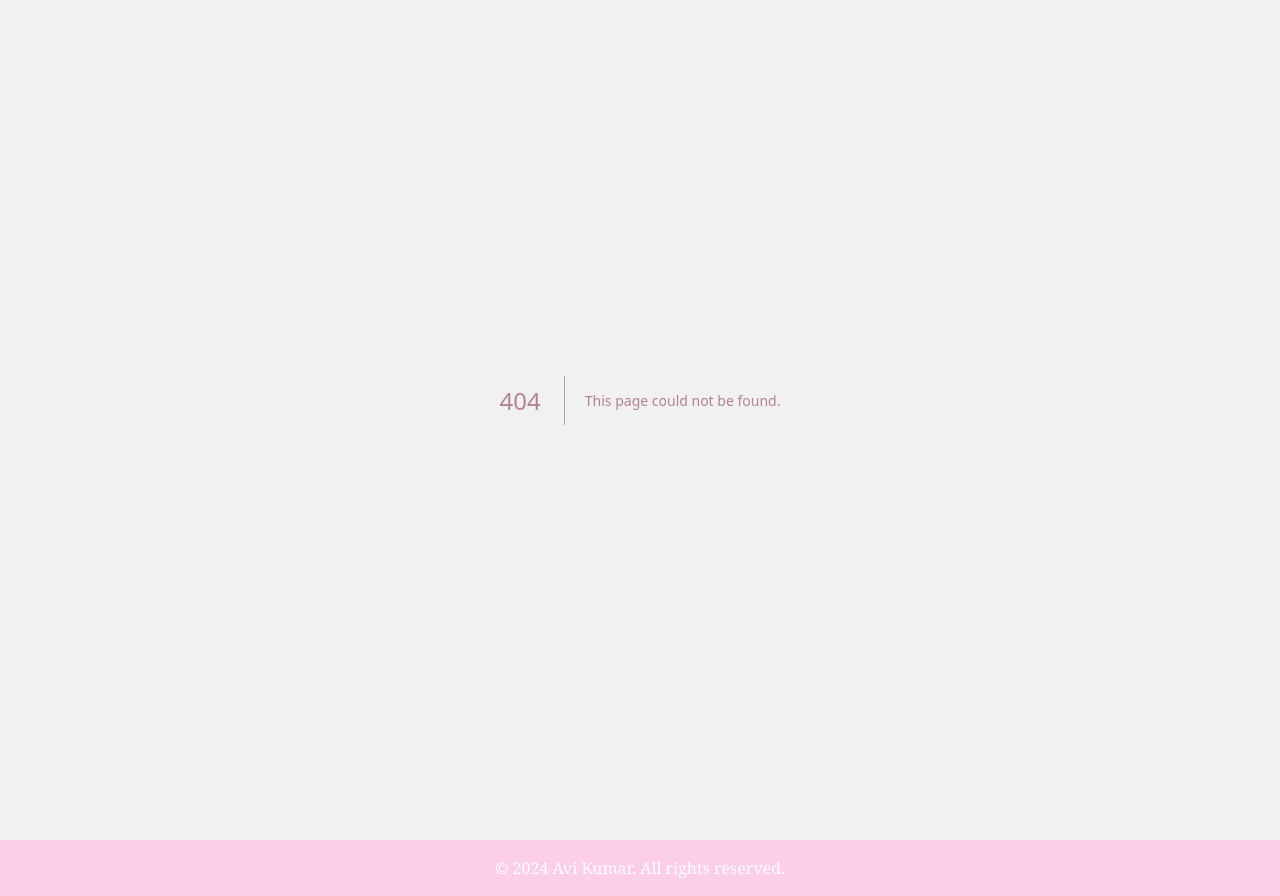
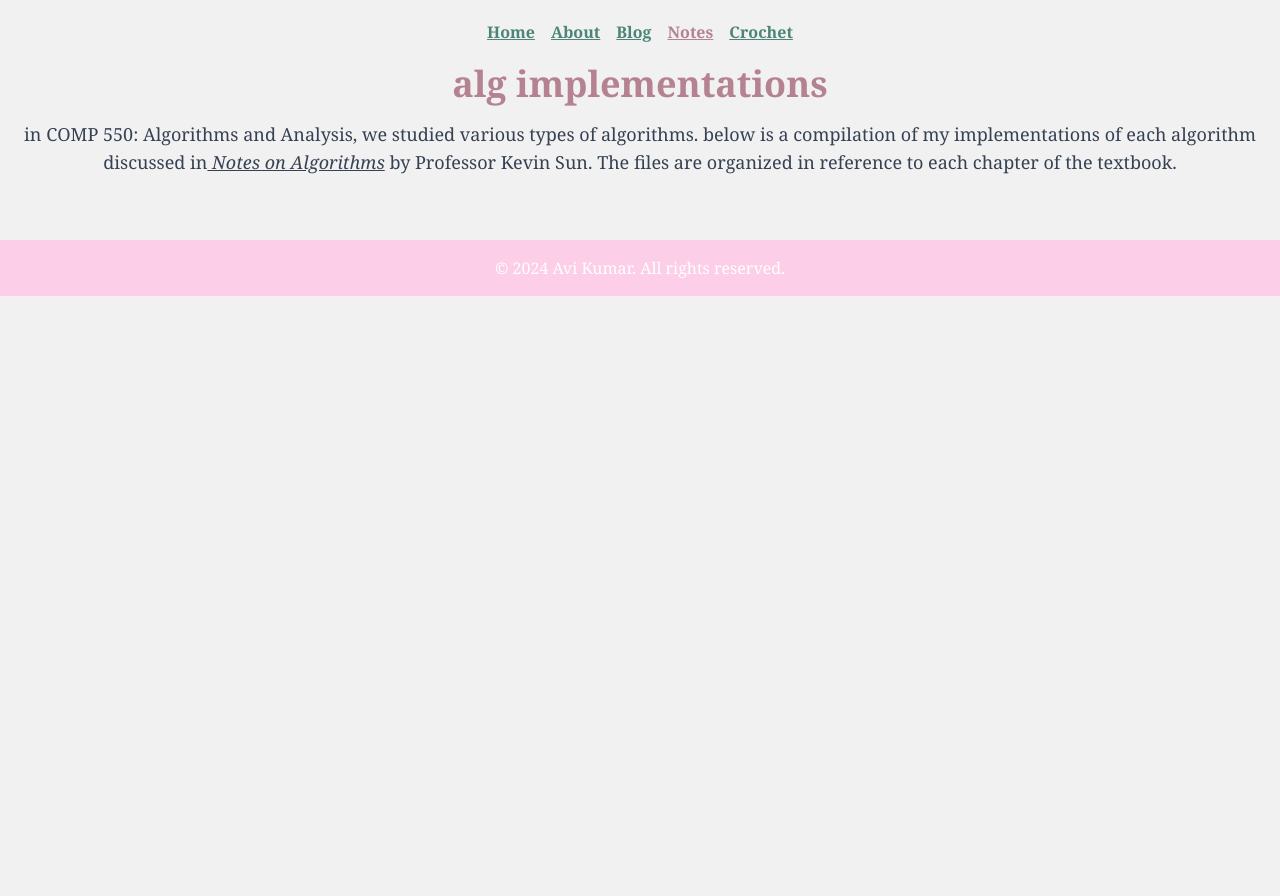
Before and after one commit to aviomg/portfolio-sequel, a Next.js app in the folder web/: page /code/comp550 in a window 1280 px wide. Before the commit this address had no page. After the commit the page ends 800 px from the top, so only its background shows below. Built offline with nearby package versions, Linux system fonts and the light colour scheme.

Commit message:
messing around w prismjs in the app and document files and etc

```diff
--- /dev/null
+++ b/web/components/code-block.tsx
@@ -0,0 +1,3 @@
+import { useEffect } from 'react';
+import Prism from 'prismjs';
+import 'prismjs/components/prism-python';
--- a/web/components/course-card.tsx
+++ b/web/components/course-card.tsx
@@ -1,9 +1,17 @@
 import Link from "next/link";
-import { JSX } from "react";
+import { JSX, useEffect } from "react";
+import Prism from 'prismjs';
+import 'prismjs/components/prism-python';
+import 'prismjs/themes/prism.css';
+
 
 type coursecardprops = {course:string, description:string, notesnames:string[]|null, noteslinks:string[]|null}
 
 export default function CourseCard({course, description, notesnames, noteslinks}:coursecardprops){
+  useEffect(() => {
+    Prism.highlightAll();
+  }, []);
+
     const arroflinks:JSX.Element[] = []
     noteslinks?.forEach((link, index)=>{
         const element = <Link className="text-viridian font-bold text-sm hover:text-[#6bc9b2] transition-all duration-75 max-w-min border-viridian" href={link}>
--- a/web/package.json
+++ b/web/package.json
@@ -18,6 +18,7 @@
     "gray-matter": "^4.0.3",
     "lucide-react": "^0.510.0",
     "next": "15.3.2",
+    "prismjs": "^1.30.0",
     "react": "^19.0.0",
     "react-dom": "^19.0.0",
     "react-markdown": "^10.1.0",
@@ -27,6 +28,7 @@
     "@eslint/eslintrc": "^3",
     "@tailwindcss/postcss": "^4",
     "@types/node": "^20",
+    "@types/prismjs": "^1.26.5",
     "@types/react": "^19",
     "@types/react-dom": "^19",
     "eslint": "^9",
--- a/web/pages/_app.tsx
+++ b/web/pages/_app.tsx
@@ -1,4 +1,8 @@
 import Header from "@/components/header";
+import 'prismjs/themes/prism.css';
+import 'prismjs/plugins/toolbar/prism-toolbar.css';
+import 'prismjs/plugins/line-numbers/prism-line-numbers.css';
+import 'prismjs/plugins/match-braces/prism-match-braces.css';
 import "@/styles/globals.css";
 import type { AppProps } from "next/app";
 import { useRouter } from "next/router";
--- a/web/pages/_document.tsx
+++ b/web/pages/_document.tsx
@@ -13,10 +13,10 @@ export default function Document() {
           href="https://cdnjs.cloudflare.com/ajax/libs/prism/1.29.0/themes/prism.min.css"
         />
       <body className="subpixel-antialiased !bg-base1 !text-puce !font-serif !flex !flex-col !min-h-screen">
-      <Script src="https://cdnjs.cloudflare.com/ajax/libs/prism/1.29.0/prism.min.js" strategy="afterInteractive" />
-        {/* PrismJS Language (e.g. Python) */}
+      {/*<Script src="https://cdnjs.cloudflare.com/ajax/libs/prism/1.29.0/prism.min.js" strategy="afterInteractive" />
+
         <Script src="https://cdnjs.cloudflare.com/ajax/libs/prism/1.29.0/components/prism-python.min.js" strategy="afterInteractive" />
-
+        */}
         <Main />
         <NextScript />
       </body>
--- /dev/null
+++ b/web/pages/code/comp550.tsx
@@ -0,0 +1,25 @@
+import Navbar from "@/components/nav-bar";
+import Link from "next/link";
+
+
+export default function CodePage(){
+    return(
+        <div className="flex-grow">
+            <Navbar currentpage="Notes"/>
+            <section className="pb-6">
+        <div className="container mx-auto text-center">
+            <h2 className="text-4xl text-puce font-serif font-bold mb-4">alg implementations</h2>
+            <p className="text-lg text-gray-700 font-normal">
+                <span>in COMP 550: Algorithms and Analysis, we studied various types of algorithms. below
+                is a compilation of my implementations of each algorithm discussed in</span>
+                <span>
+                    <Link href="https://kevinsun.org/files/algorithms/algorithms.pdf" target="_blank"
+                    className="underline hover:text-midblue italic"> Notes on Algorithms</Link></span>
+                <span> by Professor Kevin Sun. The files are organized in reference to each chapter of the textbook.</span>
+            </p>
+
+            </div>
+            </section>
+        </div>
+    )
+}
```
Also changed, not shown: 1 other file (tests, documents, lock files or other folders).
